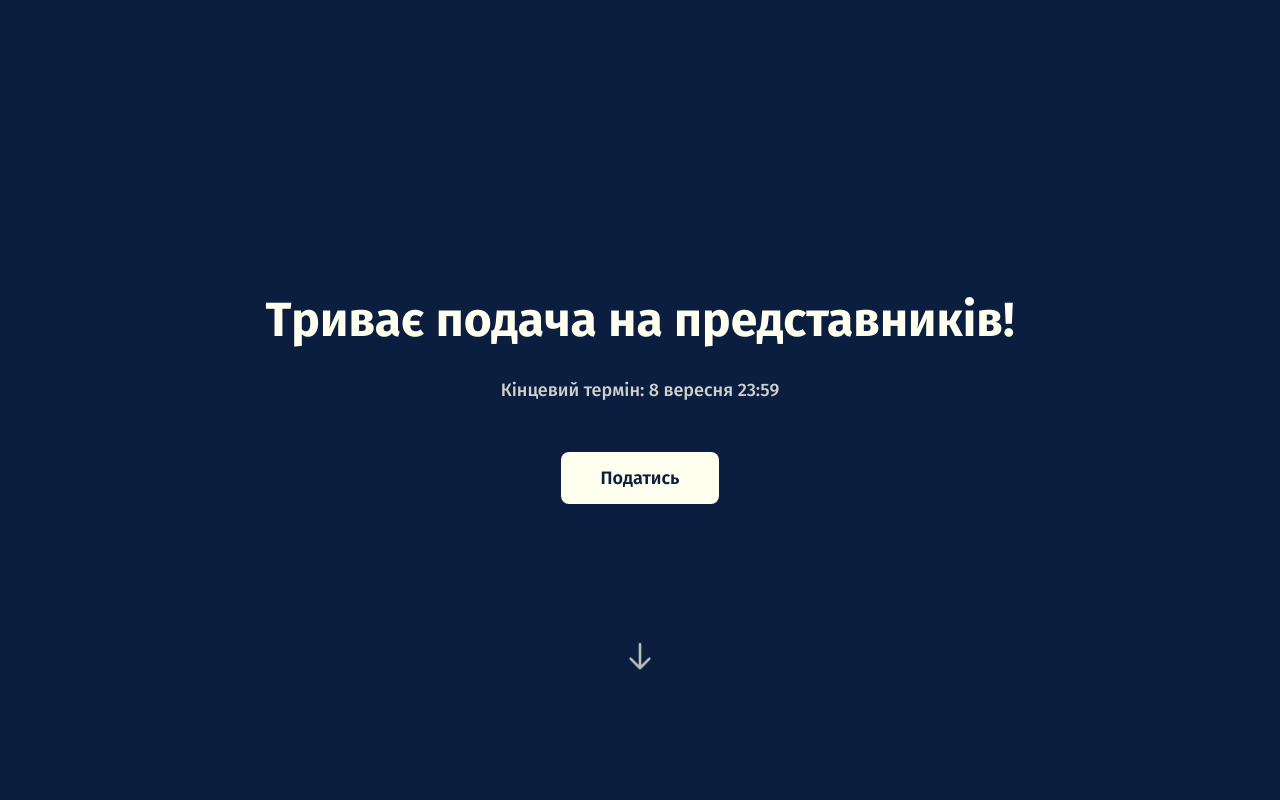
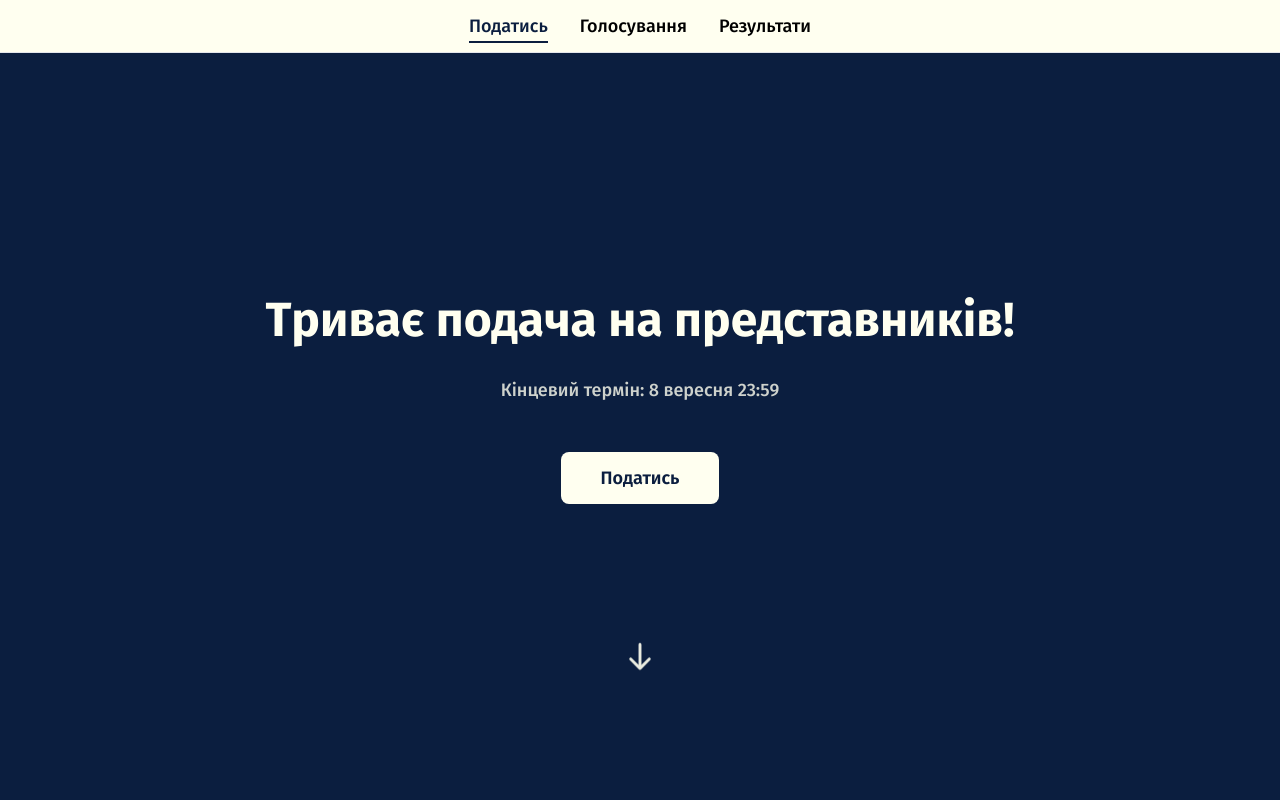
Before and after one commit to luftboud/ucu-election, a React (Vite) app: page / in a window 1280 px wide. Shown: the top 800 px of the page. Built offline with nearby package versions, Linux system fonts and the light colour scheme.

Commit message:
feat: add Header

```diff
--- a/client/App.tsx
+++ b/client/App.tsx
@@ -7,6 +7,7 @@ import { TooltipProvider } from "@/components/ui/tooltip";
 import { QueryClient, QueryClientProvider } from "@tanstack/react-query";
 import { BrowserRouter, Routes, Route } from "react-router-dom";
 import Footer from "./components/Footer";
+import Header from "./components/Header";
 import Application from "./pages/Application";
 import Voting from "./pages/Voting";
 import Results from "./pages/Results";
@@ -17,6 +18,8 @@ const queryClient = new QueryClient();
 const Layout = ({ children }: { children: React.ReactNode }) => (
   <div className="min-h-screen flex flex-col">
     <main className="flex-1">{children}</main>
+    <Header/>
+    <main className="flex-1 mt-8">{children}</main>
     <Footer />
   </div>
 );
--- /dev/null
+++ b/client/components/Header.tsx
@@ -0,0 +1,36 @@
+import { Link, useLocation } from 'react-router-dom';
+
+export default function Header() {
+  const location = useLocation();
+
+  const navLinks = [
+    { href: '/', label: 'Податись' },
+    { href: '/voting', label: 'Голосування' },
+    { href: '/results', label: 'Результати' },
+  ];
+
+  return (
+    <header className="fixed top-0 left-0 right-0 z-50 bg-ivory border-b border-gray-200">
+      <div className="container mx-auto px-4 py-3">
+        <nav className="flex justify-center">
+          <ul className="flex space-x-8">
+            {navLinks.map((link) => (
+              <li key={link.href}>
+                <Link
+                  to={link.href}
+                  className={`text-lg font-medium transition-colors hover:text-dark-blue ${
+                    location.pathname === link.href
+                      ? 'text-dark-blue border-b-2 border-dark-blue pb-1'
+                      : 'text-black'
+                  }`}
+                >
+                  {link.label}
+                </Link>
+              </li>
+            ))}
+          </ul>
+        </nav>
+      </div>
+    </header>
+  );
+}
```
